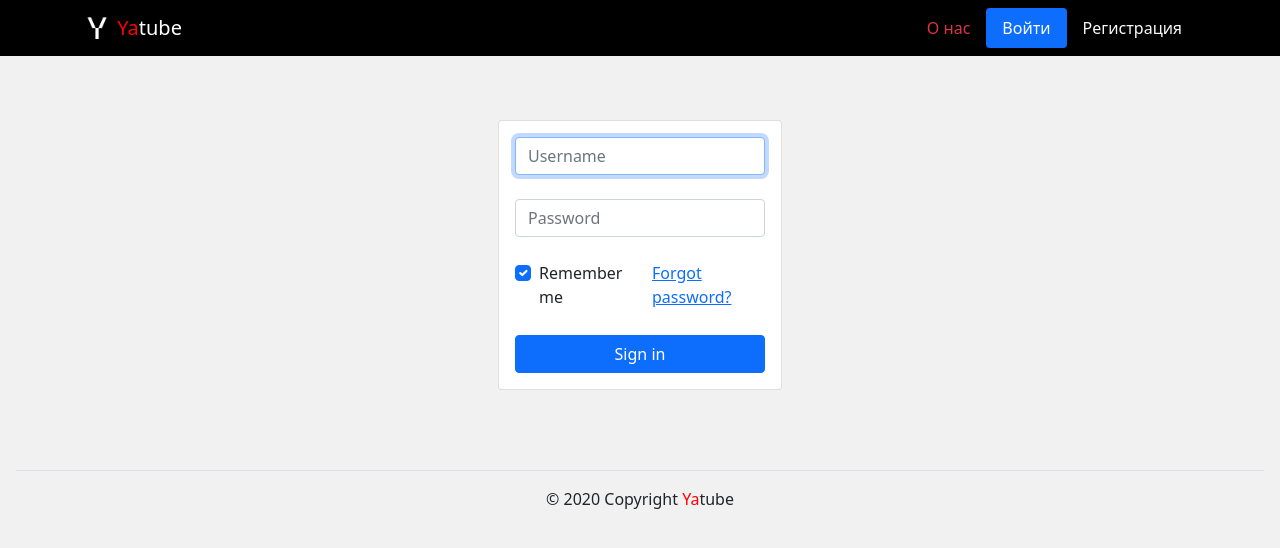
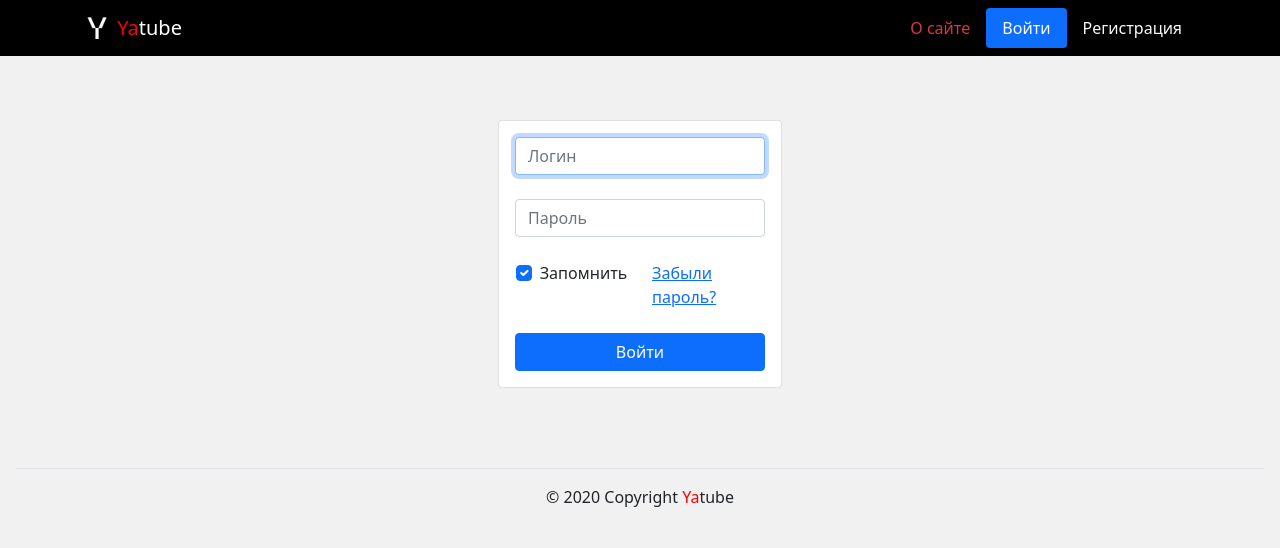
Before and after one commit to v1ntoka/yatube_project, a Django app: page /auth/login/ in a window 1280 px wide. Shown: the top 548 px of the page. Run offline with Django 5.2, Linux system fonts and the light colour scheme; some libraries are stand-ins or nearby versions.

Commit message:
added registratiom

```diff
--- a/core/templatetags/user_filters.py
+++ b/core/templatetags/user_filters.py
@@ -18,3 +18,8 @@ def add_placeholder(field: BoundField, placeholder):
     if field.field.widget.attrs:
         attrs.update(field.field.widget.attrs)
     return field.as_widget(attrs=attrs)
+
+@register.filter
+def add_fk_ph(field, placeholder):
+    attrs = {'placeholder': placeholder, 'class': "form-control"}
+    return field.as_widget(attrs=attrs)
--- a/posts/models.py
+++ b/posts/models.py
@@ -11,7 +11,7 @@ class Group(models.Model):
     description = models.TextField()
 
     class Meta:
-        ordering = ('title', )
+        ordering = ('title',)
 
     def __str__(self):
         return self.title
--- a/templates/includes/header.html
+++ b/templates/includes/header.html
@@ -13,7 +13,7 @@
             <ul class="nav nav-pills">
                 <li class="nav-item">
                     <a class="nav-link link-danger"
-                       href="{% url 'about:about' %}">О нас</a>
+                       href="{% url 'about:about' %}">О сайте</a>
                 </li>
                 {% if request.user.is_authenticated %}
                     <form class="d-flex" action="/">
@@ -53,7 +53,7 @@
                     </li>
                     <li class="nav-item">
                         <a class="nav-link {% if view_name  == 'users:signup' %}active{% endif %} link-light"
-                           href="#!">Регистрация</a>
+                           href="{% url 'users:signup' %}">Регистрация</a>
                     </li>
                 {% endif %}
             </ul>
--- a/templates/includes/post_in_list.html
+++ b/templates/includes/post_in_list.html
@@ -20,10 +20,10 @@
                 <path d="M12,0A12,12,0,1,0,24,12,12.013,12.013,0,0,0,12,0Zm0,22A10,10,0,1,1,22,12,10.011,10.011,0,0,1,12,22Z"/>
                 <path d="M12,6a1,1,0,0,0-1,1v4.325L7.629,13.437a1,1,0,0,0,1.062,1.7l3.84-2.4A1,1,0,0,0,13,11.879V7A1,1,0,0,0,12,6Z"/>
             </svg>
-            {{ post.pub_date|date:"d.m.Y \a\t P" }}
+            {{ post.pub_date|date:"d.m.Y \в H:i" }}
         </div>
     </div>
-    <p class="card-text">{{ post.text }}</p>
+    <p class="card-text">{{ post.text|linebreaksbr  }}</p>
     <div class="d-flex justify-content-between">
         <div class="p-2 bd-highlight">
             <a href="{% url 'posts:post_detail' post.id %}">
--- a/templates/users/login_view.html
+++ b/templates/users/login_view.html
@@ -1,5 +1,4 @@
 {% extends 'base.html' %}
-
 {% block title %}
     Login
 {% endblock %}
@@ -12,7 +11,6 @@
                 <div class="card">
                     <div class="card-body">
                         <form method="post">
-
                             {% csrf_token %}
                             {% for field in form %}
                                 <div class="form-outline mb-4" aria-required="true">
@@ -26,17 +24,17 @@
                                     <div class="form-check">
                                         <input class="form-check-input" type="checkbox" value="" id="form2Example31"
                                                checked/>
-                                        <label class="form-check-label" for="form2Example31"> Remember me </label>
+                                        <label class="form-check-label" for="form2Example31"> Запомнить </label>
                                     </div>
                                 </div>
 
                                 <div class="col">
                                     <!-- Simple link -->
-                                    <a href="#!">Forgot password?</a>
+                                    <a href="#!">Забыли пароль?</a>
                                 </div>
                             </div>
 
-                            <input type="submit" value="Sign in" class="btn btn-primary btn-block mb-8 col-12">
+                            <input type="submit" value="Войти" class="btn btn-primary btn-block mb-8 col-12">
                         </form>
                     </div> <!-- card body -->
                 </div> <!-- card -->
--- a/templates/users/logout_view.html
+++ b/templates/users/logout_view.html
@@ -17,7 +17,7 @@
                     <div class="row">
                         <div class="col text-center">
                             <a href="{% url 'posts:index' %}">
-                                <button class="button btn-primary">На главную</button>
+                                <button class="btn btn-primary">На главную</button>
                             </a>
                         </div>
                     </div>
--- a/users/forms.py
+++ b/users/forms.py
@@ -1,14 +1,23 @@
 from django import forms
-from django.contrib.auth.forms import AuthenticationForm, UsernameField
+from django.contrib.auth.forms import AuthenticationForm, UsernameField, UserCreationForm, BaseUserCreationForm
 from django.forms.widgets import PasswordInput, TextInput
+from django.core.exceptions import ValidationError
+from django.contrib.auth import password_validation
+from posts.models import User
 
 
 class MyAuthForm(AuthenticationForm):
     username = UsernameField(
-        widget=forms.TextInput(attrs={"autofocus": True, 'placeholder': 'Username', 'class': 'form-control'}))
+        widget=forms.TextInput(attrs={"autofocus": True, 'placeholder': 'Логин', 'class': 'form-control'}))
     password = forms.CharField(
-        label="Password",
+        label="Пароль",
         strip=False,
         widget=forms.PasswordInput(
-            attrs={"autocomplete": "current-password", 'placeholder': 'Password', 'class': 'form-control'}),
+            attrs={"autocomplete": "current-password", 'placeholder': 'Пароль', 'class': 'form-control'}),
     )
+
+
+class CreationForm(UserCreationForm):
+    class Meta(UserCreationForm.Meta):
+        model = User
+        fields = ('first_name', 'last_name', 'username', 'email')
--- a/users/urls.py
+++ b/users/urls.py
@@ -10,6 +10,31 @@ urlpatterns = [
     # path('login/', LoginView.as_view(template_name='users/login_view.html'), name='login'),
     path('auth/login/', views.MyLogin.as_view(), name='login'),
     path('auth/logout/', views.my_logout, name='logout'),
-    path('profile/<str:username>/', views.profile, name='profile')
+    path('profile/<str:username>/', views.profile, name='profile'),
+    path('register/', views.SignUp.as_view(), name='signup'),
+    # path(
+    #     "password_change/", views.PasswordChangeView.as_view(), name="password_change"
+    # ),
+    # path(
+    #     "password_change/done/",
+    #     views.PasswordChangeDoneView.as_view(),
+    #     name="password_change_done",
+    # ),
+    # path("password_reset/", views.PasswordResetView.as_view(), name="password_reset"),
+    # path(
+    #     "password_reset/done/",
+    #     views.PasswordResetDoneView.as_view(),
+    #     name="password_reset_done",
+    # ),
+    # path(
+    #     "reset/<uidb64>/<token>/",
+    #     views.PasswordResetConfirmView.as_view(),
+    #     name="password_reset_confirm",
+    # ),
+    # path(
+    #     "reset/done/",
+    #     views.PasswordResetCompleteView.as_view(),
+    #     name="password_reset_complete",
+    # ),
 
 ]
--- a/users/views.py
+++ b/users/views.py
@@ -2,9 +2,9 @@ from django.core.paginator import Paginator
 from django.shortcuts import render
 from django.contrib.auth import logout
 from django.contrib.auth.views import LoginView
-
+from django.views.generic import CreateView
 from posts.models import Post, User
-from .forms import MyAuthForm
+from .forms import MyAuthForm, CreationForm
 from django.urls import reverse_lazy
 
 
@@ -26,3 +26,9 @@ def profile(request, username):
     page_obj = posts.get_page(page)
     total = queryset.count()
     return render(request, 'users/profile.html', context={'page_obj': page_obj, 'user': user, 'total': total})
+
+
+class SignUp(CreateView):
+    form_class = CreationForm
+    template_name = "users/signup_view.html"
+    success_url = reverse_lazy('users:login')
--- a/yatube_project/settings.py
+++ b/yatube_project/settings.py
@@ -39,7 +39,7 @@ INSTALLED_APPS = [
     "posts.apps.PostsConfig",
     "users.apps.UsersConfig",
     "core.apps.CoreConfig",
-    "about.apps.AboutConfig"
+    "about.apps.AboutConfig",
 ]
 
 MIDDLEWARE = [
@@ -105,7 +105,7 @@ AUTH_PASSWORD_VALIDATORS = [
 # Internationalization
 # https://docs.djangoproject.com/en/5.0/topics/i18n/
 
-LANGUAGE_CODE = 'en-us'
+LANGUAGE_CODE = 'ru'
 
 TIME_ZONE = 'UTC'
 
--- a/yatube_project/urls.py
+++ b/yatube_project/urls.py
@@ -21,6 +21,7 @@ urlpatterns = [
     path('admin/', admin.site.urls),
     path('', include('posts.urls', namespace='posts')),
     path('', include('users.urls', namespace='users')),
-    path('', include('django.contrib.auth.urls')),
+    # path('auth/', include('django.contrib.auth.urls')),
     path('about/', include('about.urls', namespace='about')),
+
 ]
```
Also changed, not shown: templates/includes/form.html (+7 -11 lines), templates/users/signup_view.html (added, +28 -0 lines).
